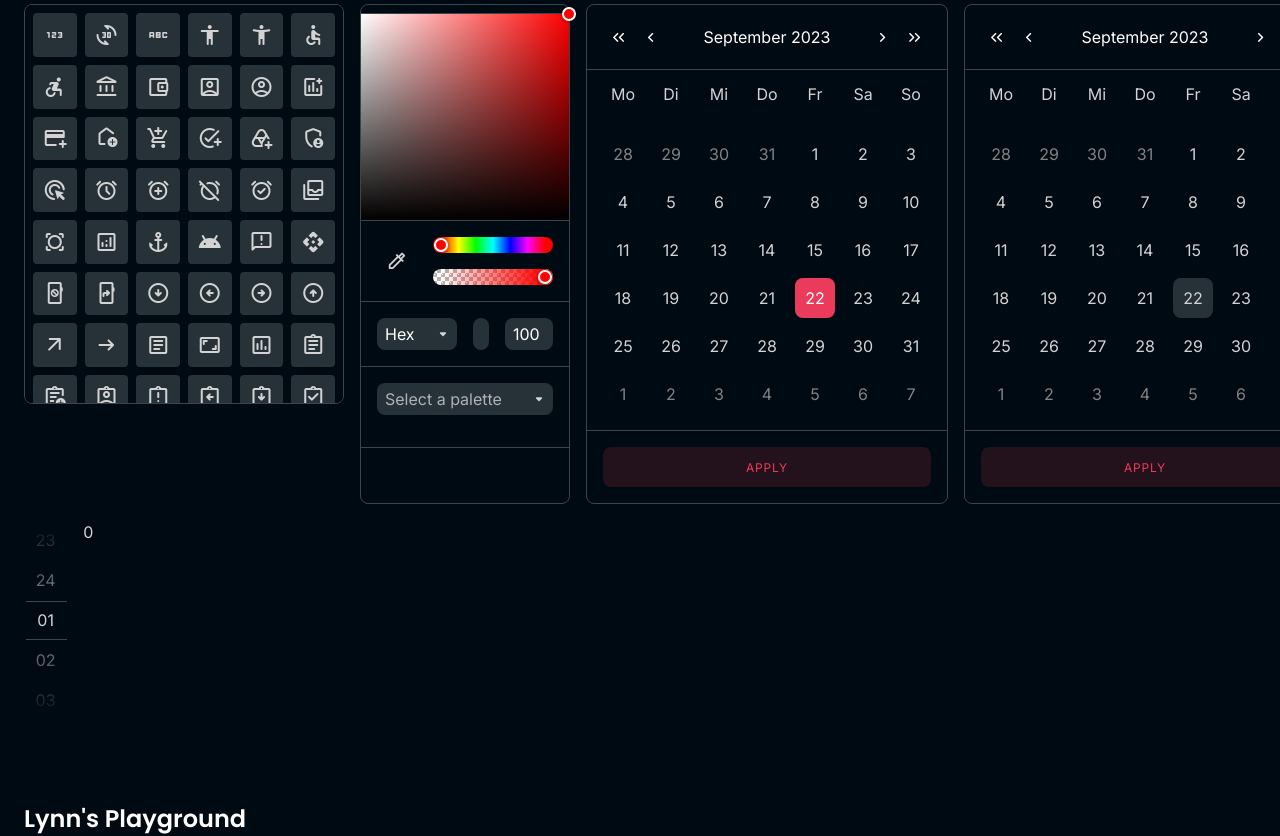
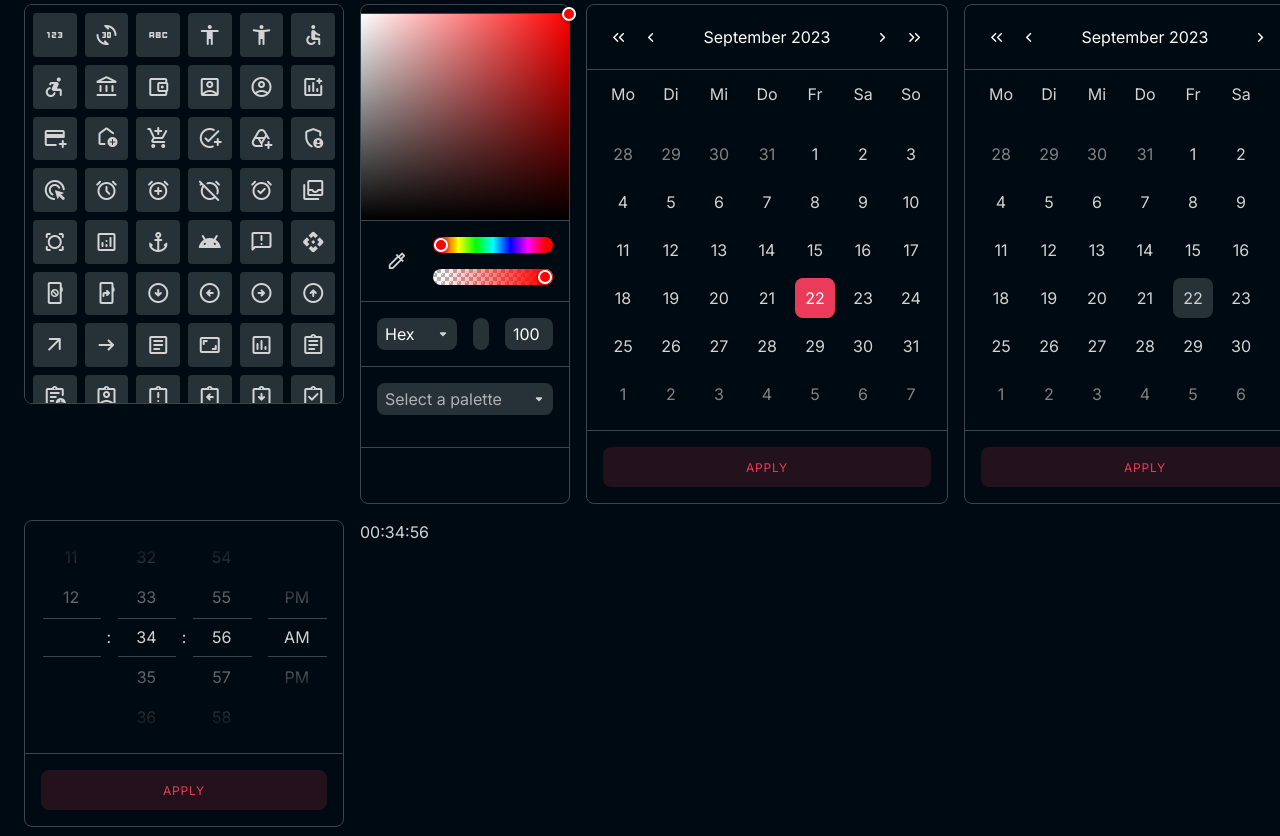
Before and after one commit to freuwort/iodine-ui, a Vue app: page /components in a window 1280 px wide. Shown: the part 3720-4556 px from the top of the page. Built offline with nearby package versions, Linux system fonts and the light colour scheme.

Commit message:
Drafted first version of time picker

```diff
--- a/src/components/library/IodineCarousel.vue
+++ b/src/components/library/IodineCarousel.vue
@@ -138,13 +138,35 @@ import AreaSlider from './partials/AreaSlider.vue'
         }
     })
 
+    watch(() => props.index, (x) => {
+
+        //calculate the closest index.
+        if(!container.value) return;
+        let possibleIndex = x
+        let otherPossibleIndex = x + container.value.childElementCount / 2
+
+        if(Math.abs(possibleIndex - currentIndex.value) > Math.abs(otherPossibleIndex - currentIndex.value))
+        {
+            possibleIndex = otherPossibleIndex
+        }
+
+        currentIndex.value = possibleIndex
+        inertia = 0;
+    })
+
     watch(currentIndex, (newIndex, lastIndex) => {
         if(!container.value) return
-        const newIndexNormalized = Math.round(newIndex) % (container.value.childElementCount / 2);
+        let newIndexNormalized = Math.round(newIndex) % (container.value.childElementCount / 2);
         const lastIndexNormalized = Math.round(lastIndex) % (container.value.childElementCount / 2);
         if(newIndexNormalized !== lastIndexNormalized)
         {
-            emits('update:index', newIndexNormalized)
+            if(newIndexNormalized < 0)
+            {
+                newIndexNormalized += container.value.childElementCount / 2
+            }
+            if(!Number.isNaN(newIndexNormalized)){
+                emits('update:index', newIndexNormalized)
+            }
         }
         if(newIndex > snapIndexUpper)
         {
--- /dev/null
+++ b/src/components/library/IodineTimepicker.vue
@@ -0,0 +1,175 @@
+<template>
+    <div class="iod-container iod-timepicker">
+        <div class="picker">
+            <IodineCarousel :size="5" v-model:index="mHours" v-if="hours">
+                <div v-for="num in usesAmPm ? 12 : 24" :key="num">
+                    {{ (num - (usesAmPm ? 0 : 1)) > 9 ? (num - (usesAmPm ? 0 : 1)) : '0' + (num - (usesAmPm ? 0 : 1)) }}
+                </div>
+            </IodineCarousel>
+            <div class="text-decoration" v-if="hours && minutes">:</div>
+            <IodineCarousel :size="5" v-model:index="mMinutes" v-if="minutes">
+                <div v-for="num in 60" :key="num">
+                    {{ (num-1) > 9 ? (num-1) : '0' + (num-1) }}
+                </div>
+            </IodineCarousel>
+            <div class="text-decoration" v-if="minutes && seconds">:</div>
+            <IodineCarousel :size="5" v-model:index="mSeconds" v-if="seconds">
+                <div v-for="num in 60" :key="num">
+                    {{ (num-1) > 9 ? (num-1) : '0' + (num-1) }}
+                </div>
+            </IodineCarousel>
+            <div class="text-decoration"></div>
+            <IodineCarousel :size="3" v-model:index="mAmPm" v-if="usesAmPm">
+                <div>AM</div>
+                <div>PM</div>
+                <div>AM</div>
+                <div>PM</div>
+            </IodineCarousel>
+        </div>
+        <div class="apply-section">
+            <IodButton type="button" label="Apply" variant="contained" @click="apply"/>
+        </div>
+    </div>
+</template>
+
+<script lang="ts">
+</script>
+
+<script setup lang="ts">
+import IodButton from '@/components/library/IodineButton.vue'
+import IodineCarousel from '@/components/library/IodineCarousel.vue'
+import { PropType, Ref, computed, onMounted, ref, watch } from 'vue';
+
+const props = defineProps({
+    modelValue: {
+        type: String,
+        default: '00:00:00'
+    },
+    usesAmPm: {
+        type: Boolean,
+        default: false
+    },
+    hours: {
+        type: Boolean,
+        default: true
+    },
+    minutes: {
+        type: Boolean,
+        default: true
+    },
+    seconds: {
+        type: Boolean,
+        default: false
+    },
+})
+
+const mHours = ref(0);
+const mMinutes = ref(0);
+const mSeconds = ref(0);
+const mAmPm = ref(0);
+
+function apply() {
+    emits('apply')
+}
+
+const emits = defineEmits([
+    'update:modelValue',
+    'apply',
+])
+
+onMounted(() => {
+    const time = props.modelValue.split(':')
+    if(!time[0]) { return; }
+    mHours.value = parseInt(time[0])
+    if(!time[1]) { return; }
+    mMinutes.value = parseInt(time[1])
+    if(!time[2]) { return; }
+    mSeconds.value = parseInt(time[2])
+})
+
+watch([mHours, mMinutes, mSeconds, mAmPm], ([newHour, newMinute, newSecond, newAmPm]) => {
+
+    if(!props.usesAmPm){
+        emits('update:modelValue', `${newHour > 9 ? newHour : '0' + newHour}:${newMinute > 9 ? newMinute : '0' + newMinute}:${newSecond > 9 ? newSecond : '0' + newSecond}`);
+        return;
+    }
+
+    let h = newHour;
+    let m = newMinute;
+    let s = newSecond;
+
+    const AM = newAmPm % 2 == 0;
+
+    if(AM)
+    {
+        if(h == 12) h = 0;
+    }
+    else
+    {
+        h += 12;
+        h = h % 24;
+    }
+
+    emits('update:modelValue', `${h > 9 ? h : '0' + h}:${m > 9 ? m : '0' + m}:${s > 9 ? s : '0' + s}`);
+});
+
+</script>
+
+<style lang="sass" scoped>
+    .iod-container.iod-timepicker
+        --local-button-size: 2.5rem
+
+        background: var(--color-background)
+        border-radius: var(--radius-m)
+        border: 1px solid var(--color-border)
+        display: flex
+        flex-direction: column
+        box-sizing: border-box
+        height: fit-content
+        width: 20rem
+
+        *
+            box-sizing: inherit
+
+        .skipper
+            display: flex
+            align-items: center
+            padding: 1rem
+            gap: 0
+            border-bottom: 1px solid var(--color-border)
+
+            .iod-button
+                flex: none
+                --local-color-background: var(--color-text)
+
+            div
+                flex: 1
+                color: var(--color-text)
+                user-select: none
+                text-align: center
+
+        .picker
+            padding: 1rem
+            display: flex
+            align-items: center
+            justify-content: center
+            user-select: none
+
+            .text-decoration
+                color: var(--color-text-soft)
+                width: 1rem
+                text-align: center
+
+            .iodine-carousel
+                width: 4rem !important
+
+        .apply-section
+            display: flex
+            align-items: center
+            padding: 1rem
+            gap: .5rem
+            border-top: 1px solid var(--color-border)
+
+            .iod-button
+                flex: 1
+</style>
--- a/src/views/ComponentsView.vue
+++ b/src/views/ComponentsView.vue
@@ -280,13 +280,8 @@
                         <IodineDatepicker/>
                     </div>
                     <div class="flex gap-1">
-                        <IodineCarousel :size="5" v-model:index="carouselIndex">
-                            <div v-for="num in 24" :key="num">
-                                {{ num > 9 ? num : '0' + num }}
-                            </div>
-                        </IodineCarousel>
-                        <div>{{ carouselIndex }}
-                        </div>
+                        <IodineTimepicker seconds uses-am-pm v-model="timepickerString"/>
+                        <div>{{ timepickerString }}</div>
                     </div>
                 </div>
                 <div class="group">
@@ -334,6 +329,7 @@
     import IodinePopup from '@/components/library/IodinePopup.vue'
     import IodineColorpicker from '@/components/library/IodineColorpicker.vue'
     import IodineDatepicker from '@/components/library/IodineDatepicker.vue'
+    import IodineTimepicker from '@/components/library/IodineTimepicker.vue'
     import IodineIconpicker from '@/components/library/IodineIconpicker.vue'
     import IodineCarousel from '@/components/library/IodineCarousel.vue'
 
@@ -353,7 +349,7 @@
             return datePickerDate.value?.toLocaleDateString()
         }
     })
-    const carouselIndex = ref(0)
+    const timepickerString = ref('12:34:56')
     const popup = ref({} as typeof IodinePopup)
     const bool = ref(false)
     const selectOptions = ref([
```
